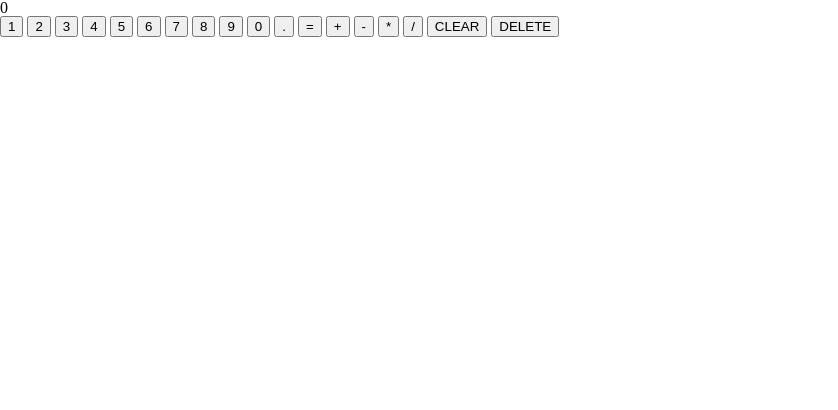
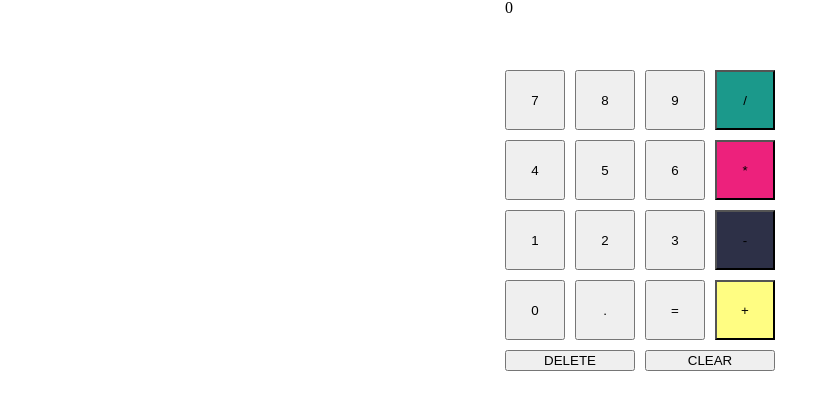
Before and after one commit to ivaldson-martins/calculator, a website: page index.html in a window 1280 px wide. Shown: the whole page, without its empty margins (0-838 px from the left). Drawn offline with Linux system fonts and the light colour scheme.

Commit message:
feat: add css grid style to calculator

```diff
--- a/css/style.css
+++ b/css/style.css
@@ -0,0 +1,76 @@
+#display {
+  grid-area: display;
+}
+.number1{
+  grid-area: one;
+}
+.number2{
+  grid-area: two;
+}
+.number3{
+  grid-area: three;
+}
+.number4{
+  grid-area: four;
+}
+.number5{
+  grid-area: five;
+}
+.number6{
+  grid-area: six;
+}
+.number7{
+  grid-area: seven;
+}
+.number8{
+  grid-area: eight;
+}
+.number9{
+  grid-area: nine;
+}
+.number0{
+  grid-area: zero;
+}
+.dot {
+  grid-area: dot;
+}
+.equal{
+  grid-area: equal;
+}
+.divide{
+  grid-area: divide;
+  background-color: #1B998B;
+}
+.multiply{
+  grid-area: multiply;
+  background-color: #ED217C;
+}
+.subtract{
+  grid-area: subtract;
+  background-color: #2D3047;
+}
+.plus{
+  grid-area: plus;
+  background-color: #FFFD82;
+}
+.clear{
+  grid-area: clear;
+}
+.delete{
+  grid-area: delete;
+}
+#calculator {
+  display: grid;
+  justify-content: center;
+  column-gap: 10px;
+  row-gap: 10px;
+  grid-template-rows: repeat(5, 60px);
+  grid-template-columns: repeat(4, 60px);
+  grid-template-areas:
+  'display display display display'
+  'seven eight nine divide'
+  'four five six multiply'
+  'one two three subtract'
+  'zero dot equal plus'
+  'delete delete clear clear';
+}
--- a/index.html
+++ b/index.html
@@ -10,27 +10,27 @@
     <script src="js/script.js" defer></script>
 </head>
 <body>
-    <div>
+    <div id="calculator">
         <div id="display">
             <p class="history-display"></p>
             <p class="current-display">0</p>
         </div>
-        <button class="numbers">1</button>
-        <button class="numbers">2</button>
-        <button class="numbers">3</button>
-        <button class="numbers">4</button>
-        <button class="numbers">5</button>
-        <button class="numbers">6</button>
-        <button class="numbers">7</button>
-        <button class="numbers">8</button>
-        <button class="numbers">9</button>
-        <button class="numbers">0</button>
+        <button class="numbers number1">1</button>
+        <button class="numbers number2">2</button>
+        <button class="numbers number3">3</button>
+        <button class="numbers number4">4</button>
+        <button class="numbers number5">5</button>
+        <button class="numbers number6">6</button>
+        <button class="numbers number7">7</button>
+        <button class="numbers number8">8</button>
+        <button class="numbers number9">9</button>
+        <button class="numbers number0">0</button>
         <button class="dot">.</button>
-        <button class="operate">=</button>
-        <button class="operators">+</button>
-        <button class="operators">-</button>
-        <button class="operators">*</button>
-        <button class="operators">/</button>
+        <button class="operate equal">=</button>
+        <button class="operators plus">+</button>
+        <button class="operators subtract">-</button>
+        <button class="operators multiply">*</button>
+        <button class="operators divide">/</button>
         <button class="clear">CLEAR</button>
         <button class="delete">DELETE</button>
     </div>
```
